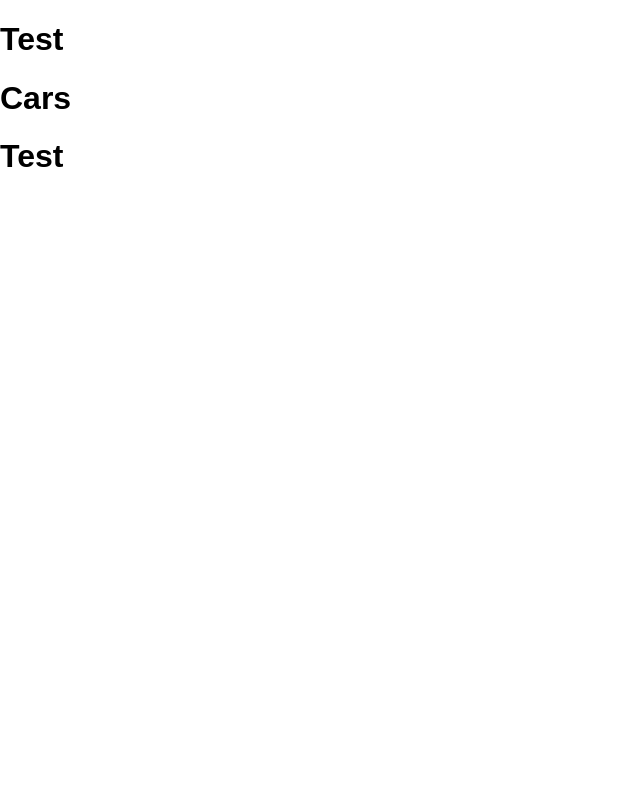
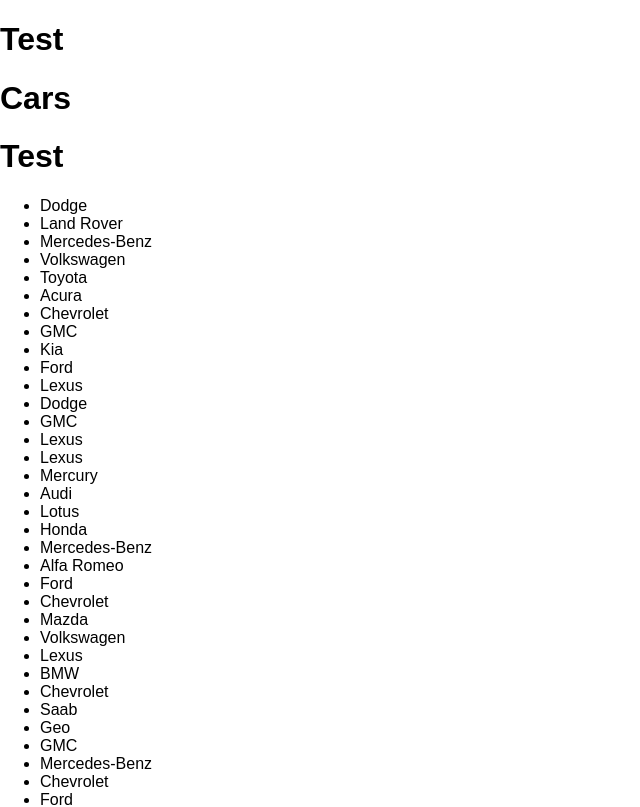
Before and after one commit to phiwanczuk/caryourself, a React (Create React App) app: page / in a window 1280 px wide. Shown: the top 807 px of the page, without its empty margins (0-640 px from the left). Built offline with nearby package versions, Linux system fonts and the light colour scheme.

Commit message:
database passed to CarsView component

```diff
--- a/src/Components/Cars/Cars.js
+++ b/src/Components/Cars/Cars.js
@@ -25,7 +25,7 @@
         return (
             <div>
                 <h1>Cars</h1>
-                <CarsView/>
+                <CarsView cars={cars}/>
             </div>
         );
     }
--- a/src/Components/Cars/CarsView.js
+++ b/src/Components/Cars/CarsView.js
@@ -2,18 +2,15 @@
 
 class CarsView extends React.Component {
 
-    state = {
-        cars: null
-    }
     render() {
-        const {cars} = this.state
+        const { cars } = this.props
 
         return (
             <div>
                 <h1>Test</h1>
                 <ul>
                     {
-                        cars && cars.map(
+                        this.props.cars && cars.map(
                             ({id, name, fuel_consumption, capacity, max_speed}) => (
                                 <li key={id}>{name}</li>
                             )
```
